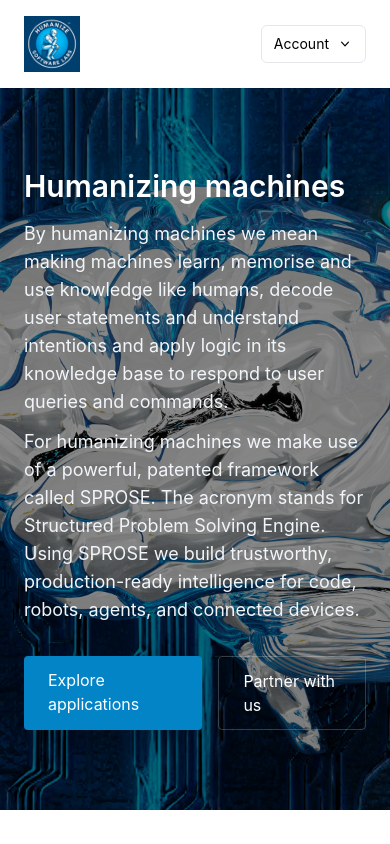
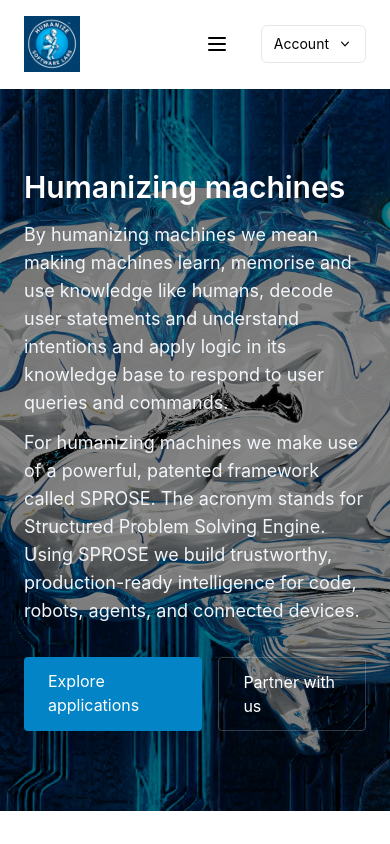
Before and after one commit to adil-1234/hsl, a Next.js app: page / in a window 390 px wide. Shown: the top 844 px of the page. Built offline with nearby package versions, Linux system fonts and the light colour scheme.

Commit message:
mob resp

```diff
--- a/components/Layout.js
+++ b/components/Layout.js
@@ -1,10 +1,14 @@
 import Link from 'next/link'
 import Image from 'next/image'
-import { useState, useRef } from 'react'
+import { useState, useRef, useEffect } from 'react'
+import { useRouter } from 'next/router'
 
 export default function Layout({ children, hideAccount = false }) {
-  const [open, setOpen] = useState(false)
+  const [open, setOpen] = useState(false) // account dropdown
+  const [mobileOpen, setMobileOpen] = useState(false) // mobile nav
   const menuRef = useRef(null)
+  const mobileRef = useRef(null)
+  const router = useRouter()
 
   function toggleMenu() {
     setOpen((v) => !v)
@@ -13,6 +17,68 @@
   function closeMenu() {
     setOpen(false)
   }
+
+  function toggleMobile() {
+    setMobileOpen((v) => !v)
+  }
+
+  function closeMobile() {
+    setMobileOpen(false)
+  }
+
+  // close account dropdown / mobile nav on route change
+  useEffect(() => {
+    const handleRouteChange = () => {
+      setOpen(false)
+      setMobileOpen(false)
+    }
+    router.events.on('routeChangeStart', handleRouteChange)
+    return () => {
+      router.events.off('routeChangeStart', handleRouteChange)
+    }
+  }, [router.events])
+
+  // click outside handlers for account dropdown and mobile nav
+  useEffect(() => {
+    function handleClickOutside(e) {
+      if (menuRef.current && !menuRef.current.contains(e.target)) {
+        setOpen(false)
+      }
+      if (mobileRef.current && !mobileRef.current.contains(e.target)) {
+        // allow clicks on hamburger itself to toggle; hamburger is outside mobileRef,
+        // so only close when click is outside mobile menu and hamburger
+        const hamburger = document.getElementById('hamburger-btn')
+        if (hamburger && !hamburger.contains(e.target)) setMobileOpen(false)
+      }
+    }
+
+    function handleEsc(e) {
+      if (e.key === 'Escape') {
+        setOpen(false)
+        setMobileOpen(false)
+      }
+    }
+
+    document.addEventListener('mousedown', handleClickOutside)
+    document.addEventListener('keydown', handleEsc)
+    return () => {
+      document.removeEventListener('mousedown', handleClickOutside)
+      document.removeEventListener('keydown', handleEsc)
+    }
+  }, [])
+
+  const NavLinks = (
+    <>
+      <Link href="/" className="block px-4 py-2 hover:text-sky-600">Home</Link>
+      <Link href="/about" className="block px-4 py-2 hover:text-sky-600">About</Link>
+      <Link href="/technology" className="block px-4 py-2 hover:text-sky-600">Technology</Link>
+      <Link href="/applications" className="block px-4 py-2 hover:text-sky-600">Applications</Link>
+      <Link href="/sprose" className="block px-4 py-2 hover:text-sky-600">Philosophy</Link>
+      <Link href="/partners" className="block px-4 py-2 hover:text-sky-600">Partners</Link>
+      <Link href="/careers" className="block px-4 py-2 hover:text-sky-600">Careers</Link>
+      <Link href="/contact" className="block px-4 py-2 hover:text-sky-600">Contact</Link>
+    </>
+  )
 
   return (
     <div className="min-h-screen flex flex-col">
@@ -30,8 +96,10 @@
             </Link>
           </div>
 
+          {/* Desktop nav */}
           <nav className="flex items-center space-x-6">
             <div className="hidden md:flex items-center space-x-4 text-sm">
+              {/* Desktop links are inline */}
               <Link href="/" className="hover:text-sky-600">Home</Link>
               <Link href="/about" className="hover:text-sky-600">About</Link>
               <Link href="/technology" className="hover:text-sky-600">Technology</Link>
@@ -42,6 +110,26 @@
               <Link href="/contact" className="hover:text-sky-600">Contact</Link>
             </div>
 
+            {/* Mobile hamburger */}
+            <div className="md:hidden flex items-center">
+              <button
+                id="hamburger-btn"
+                onClick={toggleMobile}
+                aria-label="Toggle menu"
+                aria-expanded={mobileOpen}
+                className="inline-flex items-center justify-center p-2 rounded-md hover:bg-slate-100 focus:outline-none focus:ring-2 focus:ring-sky-500"
+              >
+                <svg className={`w-6 h-6 transition-transform ${mobileOpen ? 'transform rotate-90' : ''}`} fill="none" viewBox="0 0 24 24" stroke="currentColor" strokeWidth={2}>
+                  {mobileOpen ? (
+                    <path strokeLinecap="round" strokeLinejoin="round" d="M6 18L18 6M6 6l12 12" />
+                  ) : (
+                    <path strokeLinecap="round" strokeLinejoin="round" d="M4 6h16M4 12h16M4 18h16" />
+                  )}
+                </svg>
+              </button>
+            </div>
+
+            {/* Account dropdown (unchanged) */}
             {!hideAccount && (
               <div className="relative" ref={menuRef}>
                 <button
@@ -79,6 +167,27 @@
             )}
           </nav>
         </div>
+
+        {/* Mobile menu panel */}
+        <div
+          ref={mobileRef}
+          className={`md:hidden border-t bg-white transition-transform transform origin-top w-full ${mobileOpen ? 'max-h-screen scale-y-100 opacity-100' : 'max-h-0 scale-y-0 opacity-0 pointer-events-none'}`}
+          aria-hidden={!mobileOpen}
+        >
+          <div className="max-w-6xl mx-auto px-6 py-3 flex flex-col gap-1 text-sm">
+            {/* Render the vertical links and close the mobile menu when clicked */}
+            <div onClick={closeMobile} className="flex flex-col">
+              {NavLinks}
+            </div>
+            {/* Keep account links accessible on mobile if not hidden */}
+            {!hideAccount && (
+              <div className="pt-2 border-t mt-2">
+                <Link href="/login" className="block px-4 py-2 text-sm hover:bg-slate-100">Login</Link>
+                <Link href="/signup" className="block px-4 py-2 text-sm hover:bg-slate-100">Sign Up</Link>
+              </div>
+            )}
+          </div>
+        </div>
       </header>
 
       <main className="flex-1">{children}</main>
```
